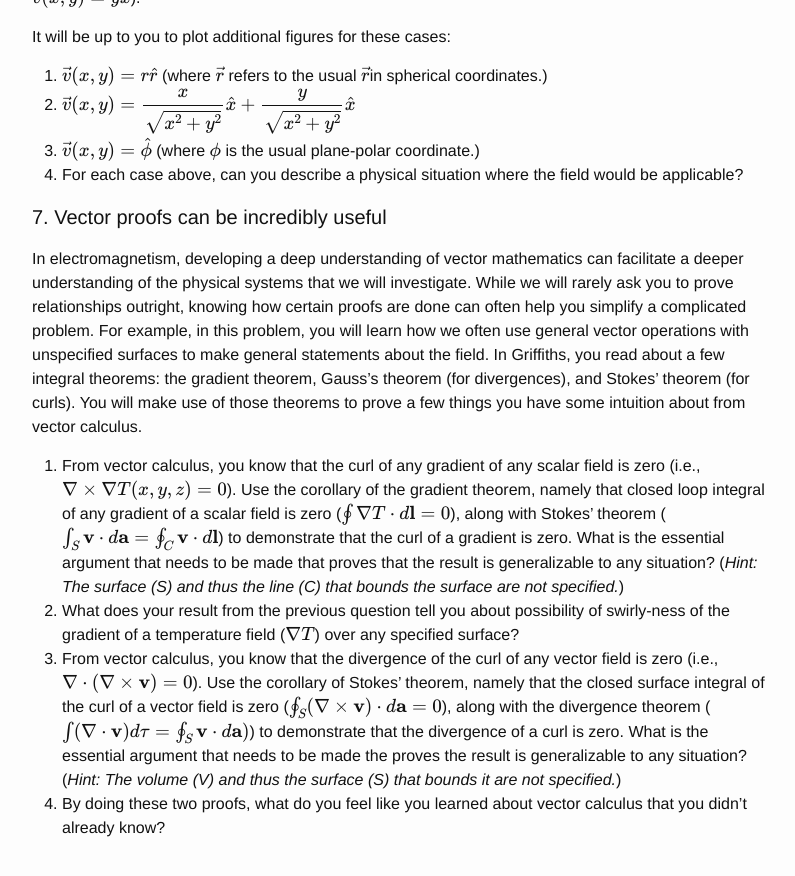
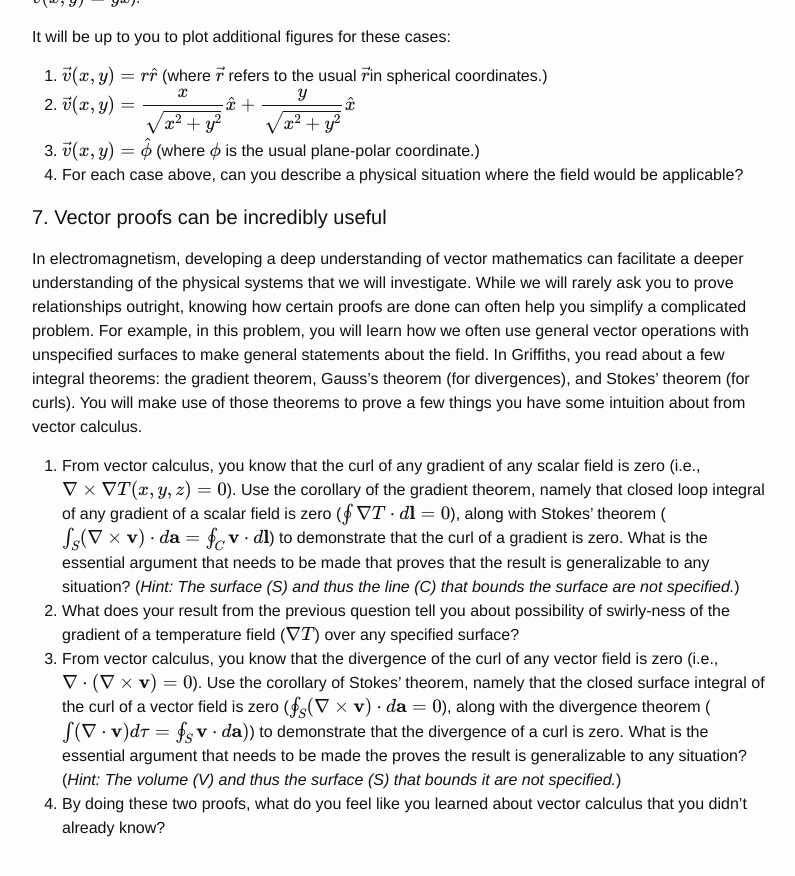
Before and after one commit to dannycab/phy481msu, a Jekyll site: the page built from assignments/homework1.md, in a window 1280 px wide and 900 px high, scrolled down 3398 px. Shown: the top 876 px of the window, without its empty margins (238-1033 px from the left). Built offline with Jekyll 4.4.1, drawn with Linux system fonts in a browser that asks for light colours; formulas are drawn with MathJax 3.

Commit message:
error in Stokes' Law equation

```diff
--- a/assignments/homework1.md
+++ b/assignments/homework1.md
@@ -73,7 +73,7 @@ It will be up to you to plot additional figures for these cases:
 #### 7. Vector proofs can be incredibly useful
 In electromagnetism, developing a deep understanding of vector mathematics can facilitate a deeper understanding of the physical systems that we will investigate. While we will rarely ask you to prove relationships outright, knowing how certain proofs are done can often help you simplify a complicated problem. For example, in this problem, you will learn how we often use general vector operations with unspecified surfaces to make general statements about the field. In Griffiths, you read about a few integral theorems: the gradient theorem, Gauss's theorem (for divergences), and Stokes' theorem (for curls). You will make use of those theorems to prove a few things you have some intuition about from vector calculus.
 
-1. From vector calculus, you know that the curl of any gradient of any scalar field is zero (i.e., \\(\nabla \times \nabla T(x,y,z) = 0 \\)). Use the corollary of the gradient theorem, namely that closed loop integral of any gradient of a scalar field is zero (\\(\oint \nabla T\cdot d\mathbf{l} = 0\\)), along with Stokes' theorem (\\(\int_S\mathbf{v}\cdot d\mathbf{a} = \oint_C \mathbf{v}\cdot d\mathbf{l}\\)) to demonstrate that the curl of a gradient is zero. What is the essential argument that needs to be made that proves that the result is generalizable to any situation? (*Hint: The surface (S) and thus the line (C) that bounds the surface are not specified.*)
+1. From vector calculus, you know that the curl of any gradient of any scalar field is zero (i.e., \\(\nabla \times \nabla T(x,y,z) = 0 \\)). Use the corollary of the gradient theorem, namely that closed loop integral of any gradient of a scalar field is zero (\\(\oint \nabla T\cdot d\mathbf{l} = 0\\)), along with Stokes' theorem (\\(\int_S(\nabla \times \mathbf{v})\cdot d\mathbf{a} = \oint_C \mathbf{v}\cdot d\mathbf{l}\\)) to demonstrate that the curl of a gradient is zero. What is the essential argument that needs to be made that proves that the result is generalizable to any situation? (*Hint: The surface (S) and thus the line (C) that bounds the surface are not specified.*)
 2. What does your result from the previous question tell you about possibility of swirly-ness of the gradient of a temperature field (\\(\nabla T\\)) over any specified surface?
 3. From vector calculus, you know that the divergence of the curl of any vector field is zero (i.e., \\(\nabla \cdot (\nabla \times \mathbf{v}) = 0\\)). Use the corollary of Stokes' theorem, namely that the closed surface integral of the curl of a vector field is zero (\\(\oint_S (\nabla \times \mathbf{v})\cdot d\mathbf{a} = 0 \\)), along with the divergence theorem (\\(\int(\nabla \cdot \mathbf{v}) d\tau = \oint_S \mathbf{v}\cdot d\mathbf{a})\\)) to demonstrate that the divergence of a curl is zero. What is the essential argument that needs to be made the proves the result is generalizable to any situation? (*Hint: The volume (V) and thus the surface (S) that bounds it are not specified.*)
 4. By doing these two proofs, what do you feel like you learned about vector calculus that you didn't already know?
```
